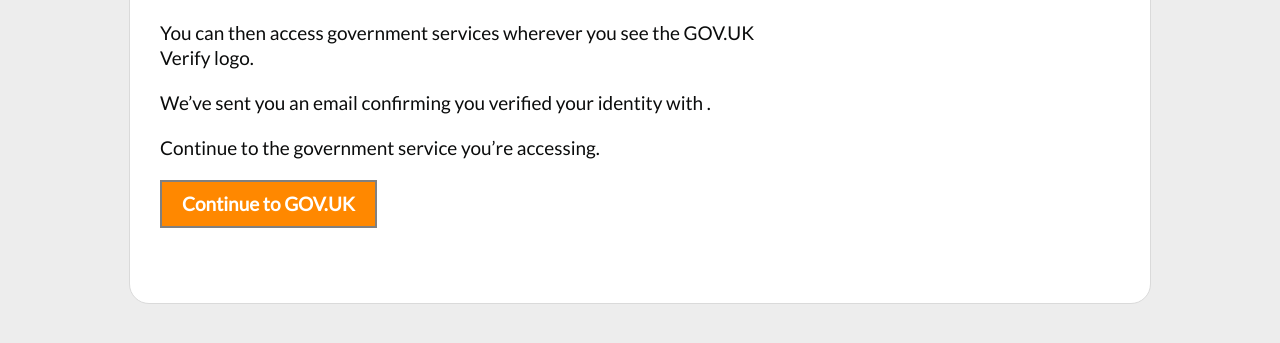
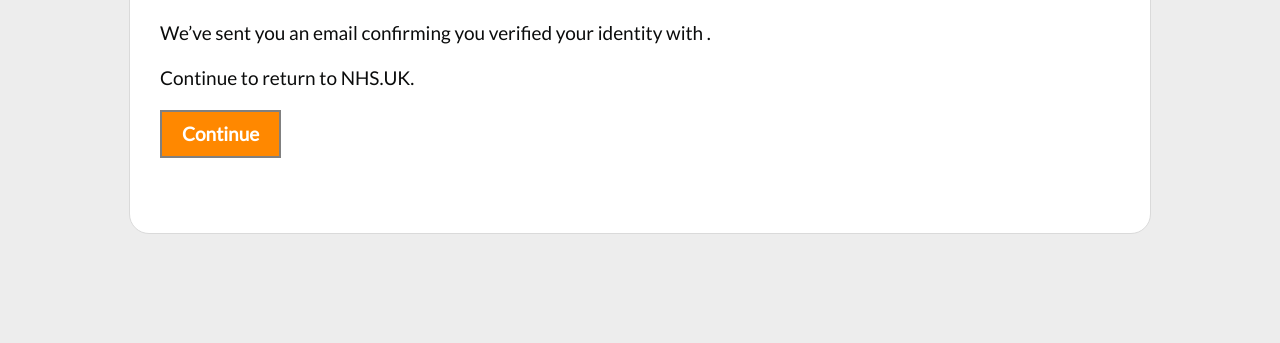
Before and after one commit to monsterlimo/verify-idp-loa1-test, a website: page app/views/verified.html in a window 1280 px wide. Shown: the part 207-550 px from the top of the page. Drawn offline with nearby package versions, Linux system fonts and the light colour scheme; files that its build step writes are made by us from their sources.

Commit message:
copy changes

```diff
--- a/app/views/verified.html
+++ b/app/views/verified.html
@@ -18,16 +18,12 @@
     <div class="column-two-thirds">
       <form action="">
 
-        <p>You can then access government services wherever you see the GOV.UK Verify logo.</p>
-
-        <!-- <p>You can now access all government services that use GOV.UK Verify. Look out for the GOV.UK Verify logo.</p> -->
-
         <p>We’ve sent you an email confirming you verified your identity with {{idp}}.</p>
 
-        <p>Continue to the government service you’re accessing.</p>
+        <p>Continue to return to NHS.UK.</p>
 
         <a href="https://nhs-id-2.herokuapp.com/confirmation?idp={{idpSlug}}" class="button">
-          Continue to GOV.UK
+          Continue
         </a>
 
       </form>
```
